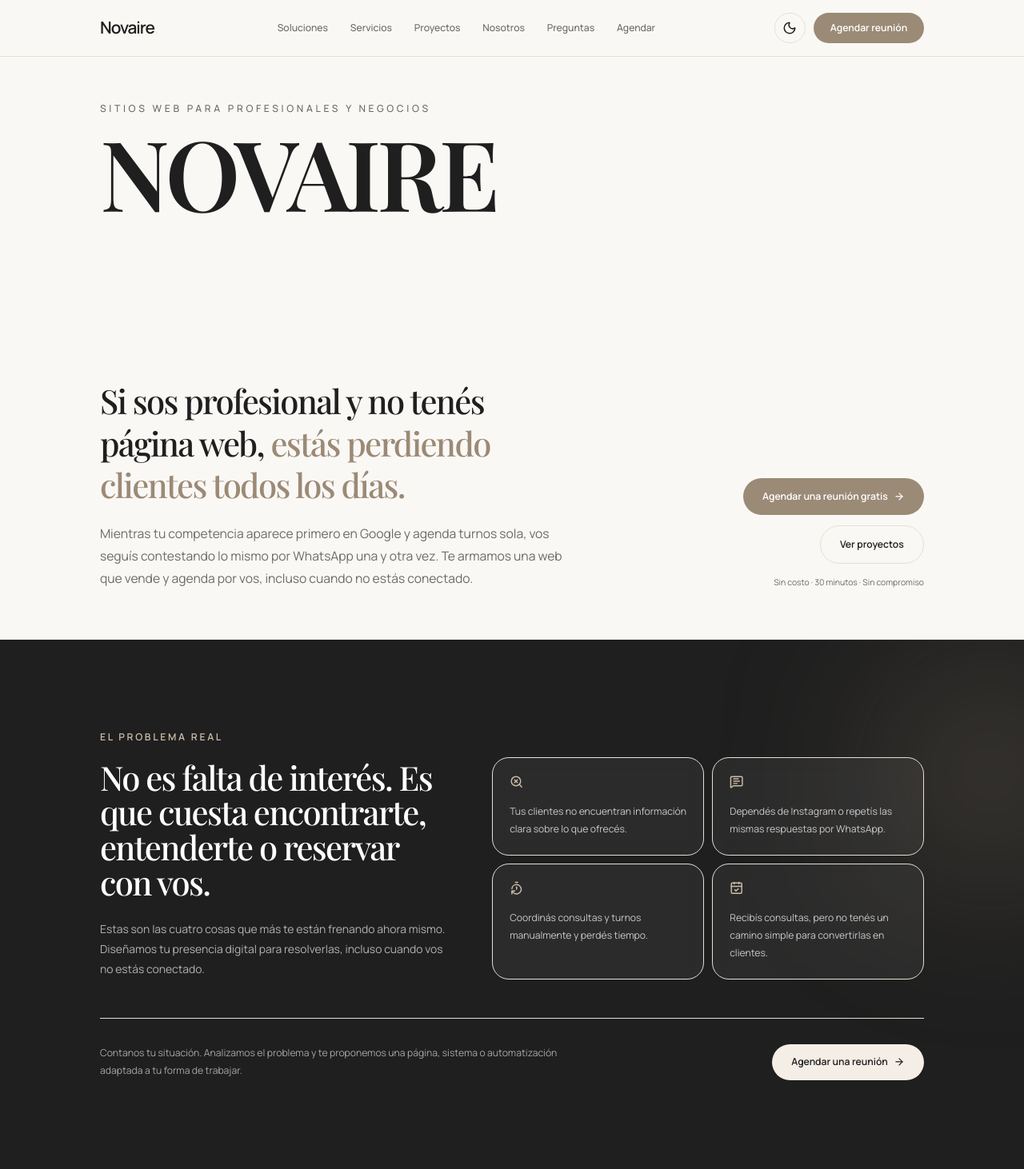
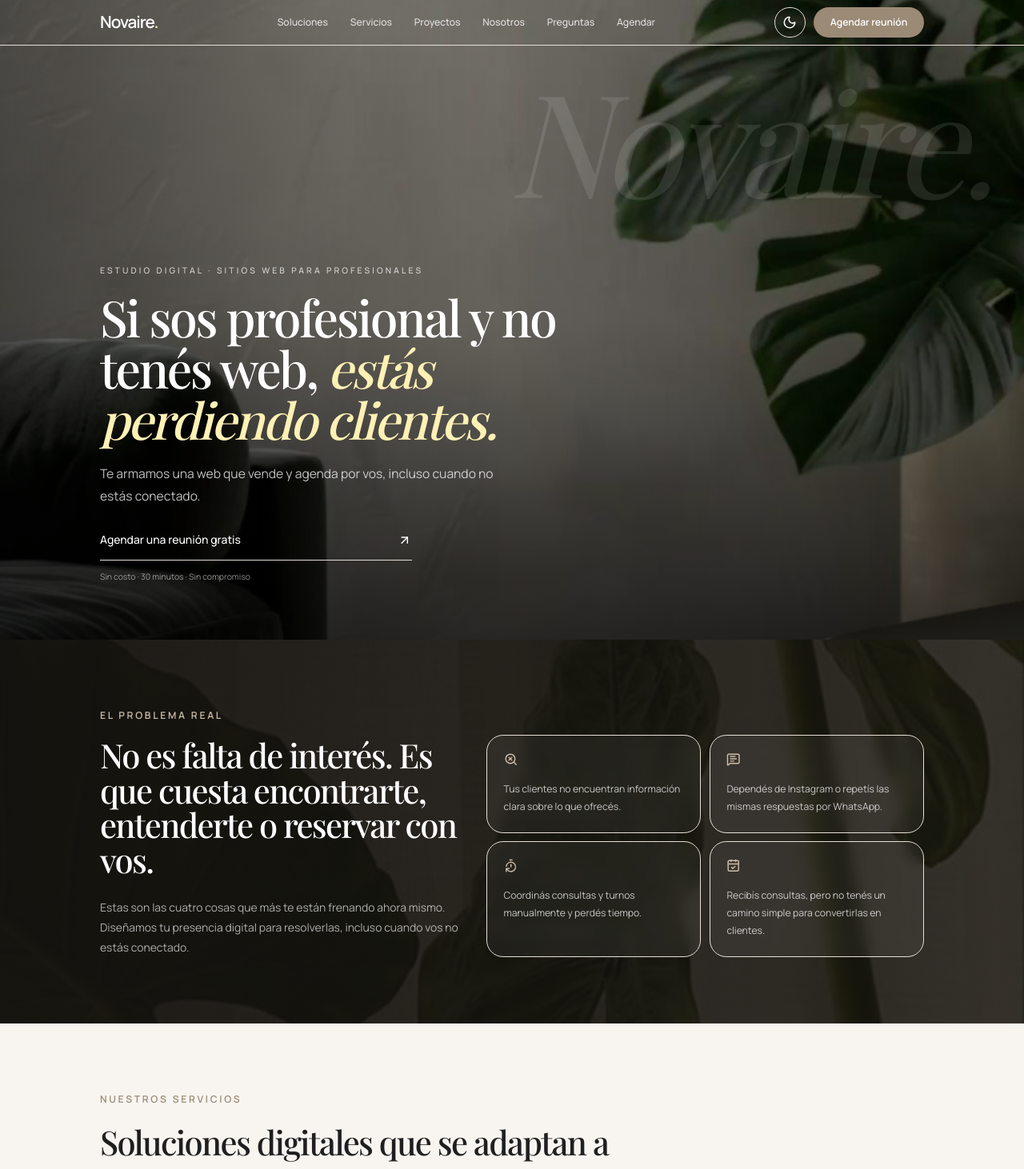
Before and after one commit to franetovichpia/AgenciaNovaire, a Next.js app: page / in a window 1280 px wide. Shown: the top 1462 px of the page at 80% size. Built offline with nearby package versions, Linux system fonts and the light colour scheme; a web font is replaced by a local one.

Commit message:
Rediseño de la landing con fotos de plantas, hero a pantalla completa y menos espacios muertos
Co-Authored-By: Claude Sonnet 5.5 <noreply@anthropic.com>
Claude-Session: https://claude.ai/code/session_013ESZas1kmbLhP9kYuT78do

```diff
--- a/components/common/theme-toggle.tsx
+++ b/components/common/theme-toggle.tsx
@@ -30,7 +30,7 @@ export function ThemeToggle() {
       aria-label={
         theme === "dark" ? "Activar modo claro" : "Activar modo oscuro"
       }
-      className="flex h-11 w-11 items-center justify-center rounded-full border border-border text-foreground transition duration-300 hover:border-accent hover:bg-accent hover:text-accent-foreground"
+      className="flex h-11 w-11 items-center justify-center rounded-full border border-current/25 text-current transition duration-300 hover:border-accent hover:bg-accent hover:text-accent-foreground"
     >
       {theme === "dark" ? (
         <Sun className="h-[18px] w-[18px]" />
--- a/components/layout/footer.tsx
+++ b/components/layout/footer.tsx
@@ -6,9 +6,9 @@ import { navigation, siteConfig } from "@/data/site";
 
 export function Footer() {
   return (
-    <footer className="bg-[#181614] py-14 text-white">
+    <footer className="bg-[#181614] py-12 text-white">
       <Container>
-        <div className="grid gap-14 border-b border-white/15 pb-14 lg:grid-cols-[1.3fr_0.7fr]">
+        <div className="grid gap-10 border-b border-white/15 pb-10 lg:grid-cols-[1.3fr_0.7fr]">
           <div>
             <Link
               href="/"
--- a/components/layout/header.tsx
+++ b/components/layout/header.tsx
@@ -1,6 +1,6 @@
 "use client";
 
-import { useState } from "react";
+import { useEffect, useState } from "react";
 import Link from "next/link";
 import { Menu, X } from "lucide-react";
 
@@ -10,18 +10,37 @@ import { navigation } from "@/data/site";
 
 export function Header() {
   const [isOpen, setIsOpen] = useState(false);
+  const [scrolled, setScrolled] = useState(false);
+
+  useEffect(() => {
+    function onScroll() {
+      setScrolled(window.scrollY > 40);
+    }
+
+    onScroll();
+    window.addEventListener("scroll", onScroll, { passive: true });
+    return () => window.removeEventListener("scroll", onScroll);
+  }, []);
+
+  const solid = scrolled || isOpen;
 
   function closeMenu() {
     setIsOpen(false);
   }
 
   return (
-    <header className="fixed inset-x-0 top-0 z-50 border-b border-border/60 bg-background/85 backdrop-blur-xl">
+    <header
+      className={`fixed inset-x-0 top-0 z-50 border-b transition-colors duration-300 ${
+        solid
+          ? "border-border/60 bg-background/85 text-foreground backdrop-blur-xl"
+          : "border-white/15 bg-transparent text-white"
+      }`}
+    >
       <Container>
-        <div className="flex h-20 items-center justify-between">
+        <div className="flex h-16 items-center justify-between">
           <Link
             href="/"
-            className="text-2xl font-semibold tracking-[-0.05em] text-foreground"
+            className="text-2xl font-semibold tracking-[-0.05em]"
             onClick={closeMenu}
           >
             Novaire
@@ -33,7 +52,11 @@ export function Header() {
               <Link
                 key={item.name}
                 href={item.href}
-                className="text-sm font-medium text-muted-foreground transition-colors hover:text-foreground"
+                className={`text-sm font-medium transition-colors ${
+                  solid
+                    ? "text-muted-foreground hover:text-foreground"
+                    : "text-white/80 hover:text-white"
+                }`}
               >
                 {item.name}
               </Link>
@@ -59,7 +82,7 @@ export function Header() {
               aria-label={isOpen ? "Cerrar menú" : "Abrir menú"}
               aria-expanded={isOpen}
               onClick={() => setIsOpen((current) => !current)}
-              className="flex h-11 w-11 items-center justify-center rounded-full border border-border"
+              className="flex h-11 w-11 items-center justify-center rounded-full border border-current/25"
             >
               {isOpen ? (
                 <X className="h-5 w-5" />
--- a/sections/about/about.tsx
+++ b/sections/about/about.tsx
@@ -1,7 +1,7 @@
 "use client";
 
+import Image from "next/image";
 import { motion } from "framer-motion";
-import { ArrowRight } from "lucide-react";
 
 import { Container } from "@/components/common/container";
 
@@ -28,9 +28,9 @@ const values = [
 
 export function About() {
   return (
-    <section id="about" className="overflow-hidden py-28 sm:py-32">
+    <section id="about" className="overflow-hidden py-16 sm:py-24">
       <Container>
-        <div className="grid gap-16 lg:grid-cols-[0.8fr_1.2fr]">
+        <div className="grid gap-12 lg:grid-cols-[0.8fr_1.2fr]">
           <motion.div
             initial={{ opacity: 0, x: -25 }}
             whileInView={{ opacity: 1, x: 0 }}
@@ -40,9 +40,9 @@ export function About() {
               Sobre Novaire
             </span>
 
-            <div className="relative mt-8 flex aspect-[4/5] flex-col justify-between overflow-hidden rounded-[2rem] bg-[#171310] p-8">
-              <div className="absolute -left-16 top-10 h-56 w-56 rounded-full bg-primary/25 blur-[100px]" />
-              <div className="absolute -right-10 bottom-10 h-48 w-48 rounded-full bg-accent/20 blur-[90px]" />
+            <div className="relative mt-6 flex aspect-[4/5] flex-col justify-between overflow-hidden rounded-[2rem] bg-[#171310] p-8">
+              <Image src="/brand/hojas.jpg" alt="" fill sizes="(min-width:1024px) 32vw, 100vw" className="object-cover" />
+              <div className="absolute inset-0 bg-gradient-to-t from-black/70 via-black/10 to-black/20" />
 
               <span className="relative font-evolve text-7xl tracking-[-0.03em]" style={{ color: "#fff1b5" }}>
                 N.
@@ -79,7 +79,7 @@ export function About() {
               proyecto parte de una necesidad concreta.
             </p>
 
-            <div className="mt-12 space-y-7">
+            <div className="mt-10 space-y-6">
               {values.map((value) => (
                 <div
                   key={value.number}
@@ -95,14 +95,6 @@ export function About() {
                 </div>
               ))}
             </div>
-
-            <a
-              href="#contact"
-              className="mt-12 inline-flex w-fit items-center gap-2 rounded-full bg-foreground px-7 py-4 text-sm font-semibold text-background"
-            >
-              Trabajemos juntos
-              <ArrowRight className="h-4 w-4" />
-            </a>
           </motion.div>
         </div>
       </Container>
--- a/sections/contact/contact.tsx
+++ b/sections/contact/contact.tsx
@@ -25,11 +25,9 @@ export function Contact() {
   }
 
   return (
-    <section id="contact" className="relative overflow-hidden py-28 sm:py-32">
-      <div className="absolute right-0 top-0 -z-10 h-[500px] w-[500px] rounded-full bg-primary/10 blur-[140px]" />
-
+    <section id="contact" className="relative overflow-hidden py-16 sm:py-24">
       <Container>
-        <div className="grid gap-16 lg:grid-cols-[0.8fr_1.2fr]">
+        <div className="grid gap-12 lg:grid-cols-[0.8fr_1.2fr]">
           <div>
             <span className="text-sm font-semibold uppercase tracking-[0.22em] text-primary">
               Contacto
--- a/sections/faq/faq.tsx
+++ b/sections/faq/faq.tsx
@@ -36,9 +36,9 @@ const questions = [
 
 export function Faq() {
   return (
-    <section id="faq" className="bg-secondary/40 py-28 sm:py-32">
+    <section id="faq" className="bg-secondary/40 py-16 sm:py-24">
       <Container>
-        <div className="grid gap-14 lg:grid-cols-[0.7fr_1.3fr]">
+        <div className="grid gap-10 lg:grid-cols-[0.7fr_1.3fr]">
           <SectionHeading
             eyebrow="Preguntas frecuentes"
             title="Información clara antes de comenzar."
--- a/sections/hero/hero.tsx
+++ b/sections/hero/hero.tsx
@@ -1,88 +1,82 @@
 "use client";
 
+import Image from "next/image";
 import Link from "next/link";
 import { motion } from "framer-motion";
-import { ArrowRight } from "lucide-react";
+import { ArrowUpRight } from "lucide-react";
 
 import { Container } from "@/components/common/container";
 
 export function Hero() {
   return (
-    <section className="relative min-h-screen overflow-hidden bg-background pt-28">
-      <div className="absolute inset-0 -z-20 bg-background" />
+    <section className="relative flex min-h-[100svh] items-end overflow-hidden bg-[#14120f] text-white">
+      <Image
+        src="/brand/ambiente.jpg"
+        alt=""
+        fill
+        priority
+        sizes="100vw"
+        className="object-cover object-[70%_65%]"
+      />
+      <div className="absolute inset-0 bg-gradient-to-t from-black/70 via-black/20 to-black/10" />
+      <div className="absolute inset-0 bg-gradient-to-r from-black/45 via-transparent to-transparent" />
 
-      <div className="absolute left-1/2 top-[18%] -z-10 h-[420px] w-[720px] -translate-x-1/2 rounded-full bg-[#d98945]/18 blur-[140px]" />
+      <span
+        aria-hidden="true"
+        className="pointer-events-none absolute right-6 top-24 select-none font-display text-[22vw] italic leading-none tracking-[-0.06em] text-white/10 sm:right-12 sm:text-[14vw]"
+      >
+        Novaire.
+      </span>
 
-      <div className="absolute -left-20 bottom-16 -z-10 h-72 w-72 rounded-full bg-[#f1c89d]/25 blur-[110px]" />
-
-      <Container className="flex min-h-[calc(100vh-7rem)] flex-col justify-between gap-16 pb-14">
-        <div className="pt-8">
+      <Container className="relative pb-14 pt-32 sm:pb-20">
         <motion.p
-            initial={{ opacity: 0, y: 16 }}
+          initial={{ opacity: 0, y: 12 }}
           animate={{ opacity: 1, y: 0 }}
           transition={{ duration: 0.6 }}
-            className="text-sm font-medium uppercase tracking-[0.3em] text-muted-foreground"
+          className="text-xs font-medium uppercase tracking-[0.3em] text-white/75"
         >
-            Sitios web para profesionales y negocios
+          Estudio digital · Sitios web para profesionales
         </motion.p>
 
         <motion.h1
-            initial={{ opacity: 0, y: 35 }}
+          initial={{ opacity: 0, y: 28 }}
           animate={{ opacity: 1, y: 0 }}
           transition={{ duration: 0.8, delay: 0.1 }}
-            className="mt-5 font-display text-[15vw] font-semibold leading-[0.82] tracking-[-0.085em] text-foreground sm:text-[12vw] lg:text-[9.5vw]"
+          className="mt-5 max-w-3xl font-display text-5xl font-medium leading-[1.02] tracking-[-0.04em] sm:text-6xl lg:text-7xl"
         >
-            NOVAIRE
+          Si sos profesional y no tenés web,{" "}
+          <span className="italic text-accent">
+            estás perdiendo clientes.
+          </span>
         </motion.h1>
-        </div>
 
-        <div className="grid gap-10 pb-4 lg:grid-cols-[1.2fr_0.8fr] lg:items-end">
-          <motion.div
-            initial={{ opacity: 0, y: 24 }}
+        <motion.p
+          initial={{ opacity: 0, y: 20 }}
           animate={{ opacity: 1, y: 0 }}
-            transition={{ duration: 0.7, delay: 0.3 }}
+          transition={{ duration: 0.7, delay: 0.25 }}
+          className="mt-6 max-w-xl text-base leading-8 text-white/75 sm:text-lg"
         >
-            <h2 className="max-w-4xl font-display text-3xl font-medium leading-tight tracking-[-0.04em] text-foreground sm:text-4xl lg:text-5xl">
-              Si sos profesional y no tenés página web,{" "}
-              <span className="text-primary">
-                estás perdiendo clientes todos los días.
-              </span>
-            </h2>
-
-            <p className="mt-6 max-w-2xl text-base leading-8 text-muted-foreground sm:text-lg">
-              Mientras tu competencia aparece primero en Google y agenda
-              turnos sola, vos seguís contestando lo mismo por WhatsApp una y
-              otra vez. Te armamos una web que vende y agenda por vos, incluso
-              cuando no estás conectado.
-            </p>
-          </motion.div>
+          Te armamos una web que vende y agenda por vos, incluso cuando no
+          estás conectado.
+        </motion.p>
 
         <motion.div
-            initial={{ opacity: 0, y: 24 }}
+          initial={{ opacity: 0, y: 20 }}
           animate={{ opacity: 1, y: 0 }}
           transition={{ duration: 0.7, delay: 0.4 }}
-            className="flex flex-col gap-4 lg:items-end"
+          className="mt-9 max-w-md"
         >
           <Link
             href="/agendar"
-              className="inline-flex w-fit items-center justify-center gap-2 rounded-full bg-primary px-7 py-4 text-sm font-semibold text-primary-foreground transition duration-300 hover:-translate-y-0.5 hover:bg-[#b9642f]"
+            className="flex items-center justify-between gap-6 border-b border-white/50 pb-4 text-base font-medium transition hover:border-white"
           >
             Agendar una reunión gratis
-              <ArrowRight className="h-4 w-4" />
+            <ArrowUpRight className="h-5 w-5" />
           </Link>
-
-            <Link
-              href="#projects"
-              className="inline-flex w-fit items-center justify-center rounded-full border border-border bg-background/70 px-7 py-4 text-sm font-semibold text-foreground transition hover:bg-secondary"
-            >
-              Ver proyectos
-            </Link>
-
-            <p className="text-xs text-muted-foreground lg:text-right">
+          <p className="mt-3 text-xs text-white/55">
             Sin costo · 30 minutos · Sin compromiso
           </p>
         </motion.div>
-        </div>
       </Container>
     </section>
   );
--- a/sections/needs/needs.tsx
+++ b/sections/needs/needs.tsx
@@ -1,8 +1,8 @@
 "use client";
 
-import Link from "next/link";
+import Image from "next/image";
 import { motion } from "framer-motion";
-import { ArrowRight, CalendarCheck, MessageSquareText, SearchX, TimerReset } from "lucide-react";
+import { CalendarCheck, MessageSquareText, SearchX, TimerReset } from "lucide-react";
 
 import { Container } from "@/components/common/container";
 
@@ -15,10 +15,11 @@ const problems = [
 
 export function Needs() {
   return (
-    <section id="solutions" className="relative overflow-hidden bg-foreground py-28 text-background sm:py-32">
-      <div className="absolute -right-24 top-12 h-72 w-72 rounded-full bg-primary/30 blur-[110px]" />
-      <Container>
-        <div className="grid gap-14 lg:grid-cols-[0.9fr_1.1fr] lg:items-end">
+    <section id="solutions" className="relative overflow-hidden bg-[#14120f] py-16 text-white sm:py-24">
+      <Image src="/brand/hojas.jpg" alt="" fill sizes="100vw" className="object-cover object-center opacity-35" />
+      <div className="absolute inset-0 bg-gradient-to-r from-[#14120f]/90 via-[#14120f]/70 to-[#14120f]/50" />
+      <Container className="relative">
+        <div className="grid gap-10 lg:grid-cols-[0.9fr_1.1fr] lg:items-end">
           <motion.div
             initial={{ opacity: 0, x: -60 }}
             whileInView={{ opacity: 1, x: 0 }}
@@ -51,15 +52,6 @@ export function Needs() {
           </div>
         </div>
 
-        <div className="mt-14 flex flex-col gap-5 border-t border-white/10 pt-9 sm:flex-row sm:items-center sm:justify-between">
-          <p className="max-w-2xl text-sm leading-7 text-white/60">
-            Contanos tu situación. Analizamos el problema y te proponemos una página, sistema o automatización adaptada a tu forma de trabajar.
-          </p>
-          <Link href="/agendar" className="inline-flex shrink-0 items-center justify-center gap-2 rounded-full bg-[#f4eee7] px-7 py-4 text-sm font-semibold text-foreground hover:opacity-100">
-            Agendar una reunión
-            <ArrowRight className="h-4 w-4" />
-          </Link>
-        </div>
       </Container>
     </section>
   );
--- a/sections/projects/projects.tsx
+++ b/sections/projects/projects.tsx
@@ -42,7 +42,7 @@ export function Projects() {
   }
 
   return (
-    <section id="projects" className="py-24 sm:py-28">
+    <section id="projects" className="py-16 sm:py-20">
       <Container>
         <div className="relative overflow-hidden rounded-[2.5rem]">
           <AnimatePresence mode="sync">
@@ -69,7 +69,7 @@ export function Projects() {
 
           <div className="absolute inset-0 bg-gradient-to-b from-black/50 via-black/35 to-black/50" />
 
-          <div className="relative flex flex-col items-center px-6 pb-20 pt-14 text-center sm:pt-20">
+          <div className="relative flex flex-col items-center px-6 pb-14 pt-12 text-center sm:pt-16">
             <span className="rounded-full border border-white/25 bg-white/10 px-4 py-1.5 text-xs font-semibold uppercase tracking-[0.2em] text-white/85 backdrop-blur-md">
               Proyectos
             </span>
@@ -110,7 +110,7 @@ export function Projects() {
               </a>
             </div>
 
-            <div className="relative mt-14 flex h-[300px] w-full max-w-3xl items-center justify-center">
+            <div className="relative mt-10 flex h-[300px] w-full max-w-3xl items-center justify-center">
               <button
                 type="button"
                 aria-label="Proyecto anterior"
--- a/sections/services/services.tsx
+++ b/sections/services/services.tsx
@@ -128,7 +128,7 @@ export function Services() {
   return (
     <section
       id="services"
-      className="overflow-hidden bg-secondary/35 py-28 sm:py-32"
+      className="overflow-hidden bg-secondary/35 py-16 sm:py-24"
     >
       <Container>
         <div className="max-w-3xl">
@@ -147,7 +147,7 @@ export function Services() {
         </div>
       </Container>
 
-      <div className="relative mt-16">
+      <div className="relative mt-10">
         <button
           type="button"
           onClick={() => scroll("left")}
```
Also changed, not shown: public/brand/ambiente.jpg (added), public/brand/hojas.jpg (added). Lines whose indentation alone changed are shown as unchanged.
